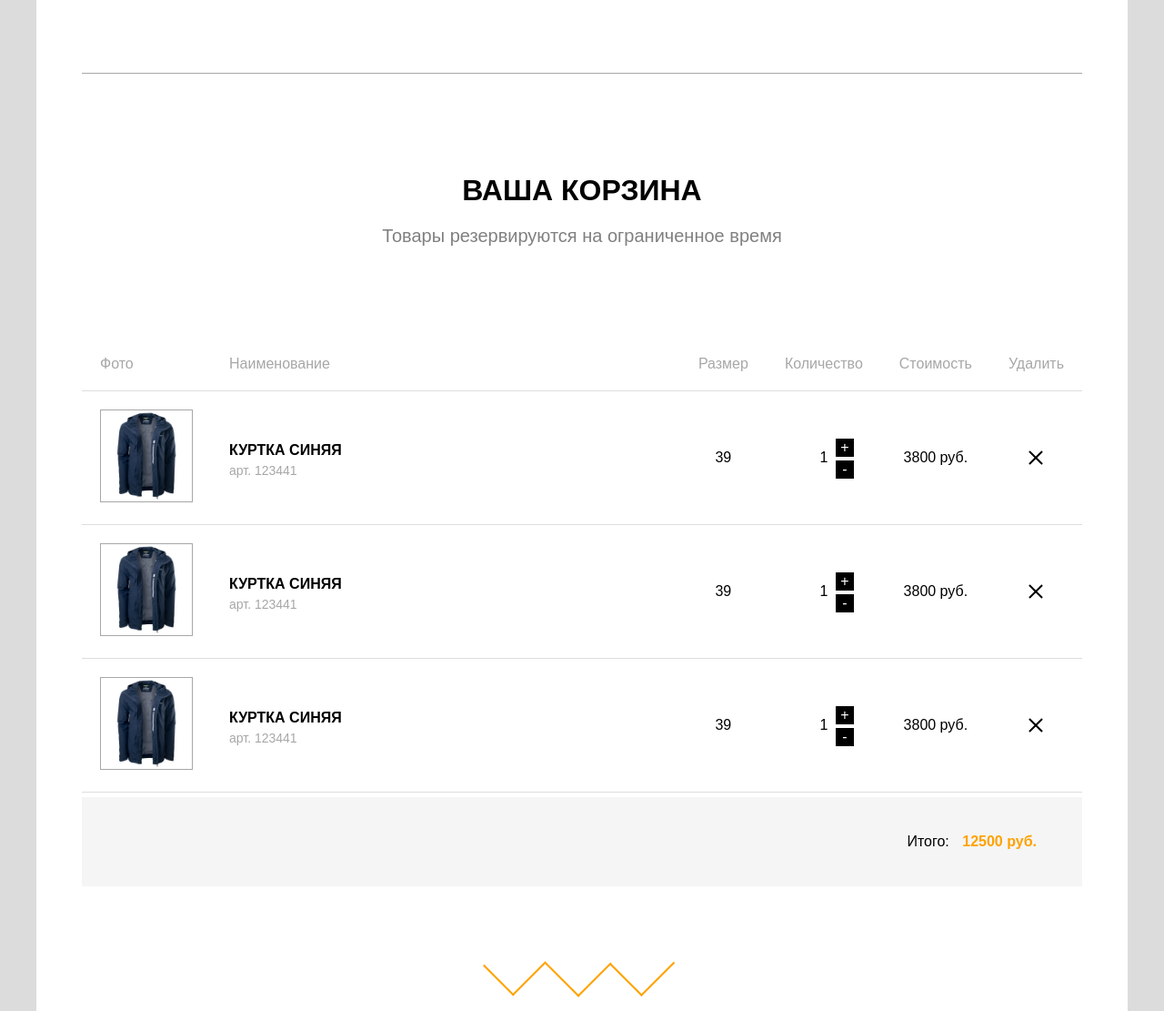
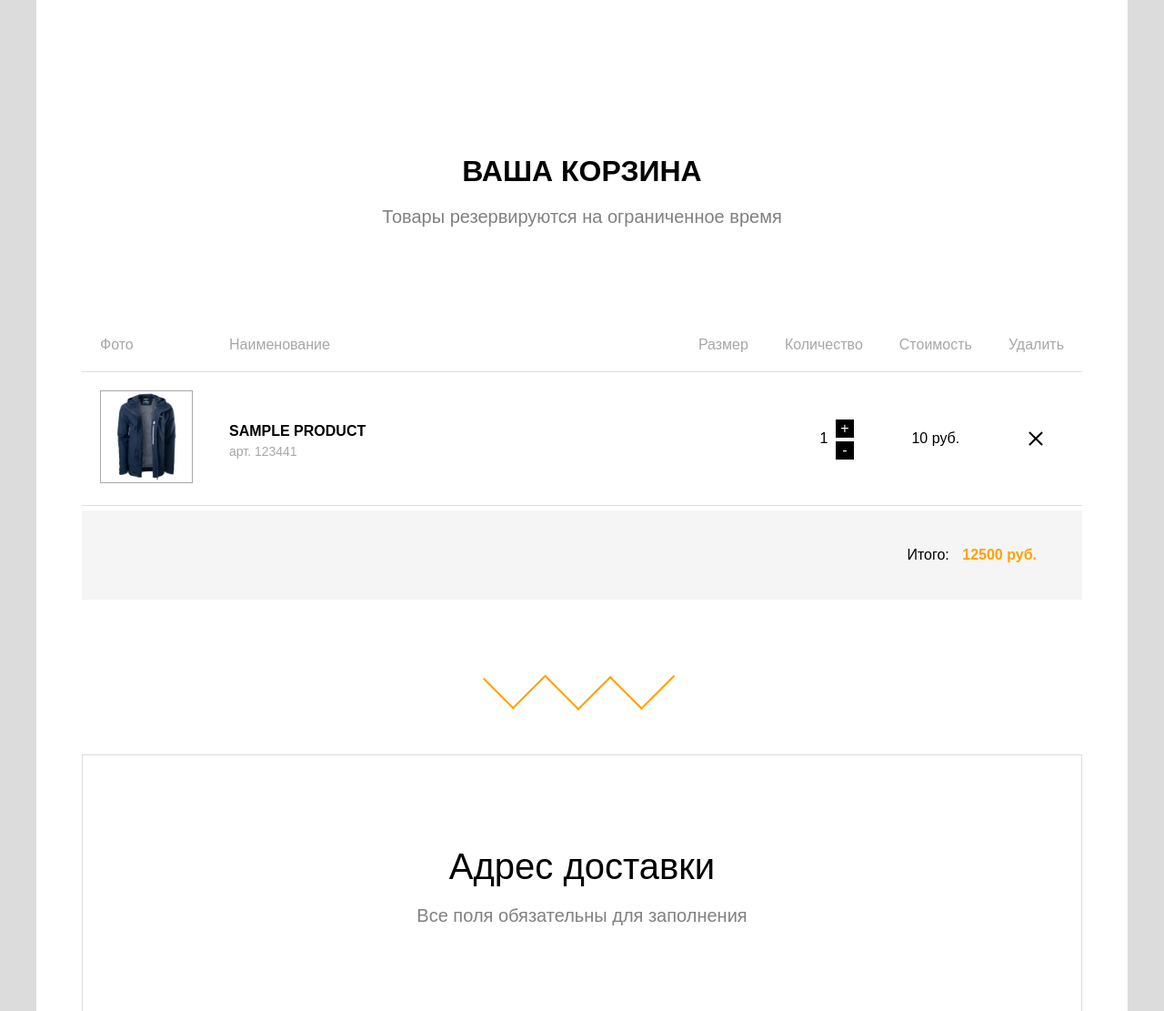
Before and after one commit to damarrus/project2208, a PHP site: template views/cart.php in a window 1280 px wide. Shown: the part 111-1222 px from the top of the page at 91% size. Run offline with PHP 8.4, Linux system fonts and the light colour scheme; the template is opened without the code that fills it: most values are stand-ins (such as "Sample title", 1, 10 or a date in 2020).

Commit message:
Update cart.php

```diff
--- a/views/cart.php
+++ b/views/cart.php
@@ -1,7 +1,7 @@
 <?php require_once '../templates/header.php' ?>
 <link rel="stylesheet" href="../css/cart.css">
 <div class="main">
-    <div class="hr"></div>
+    <!-- <div class="hr"></div> -->
     <div class="main-text">
         <h1 class="main-title">Ваша корзина</h1>
         <h2 class="main-description">Товары резервируются на ограниченное время</h2>
@@ -18,17 +18,20 @@
             <td class="main-cart-column-title">Стоимость</th>
             <td class="main-cart-column-title">Удалить</th>
         </tr>
+            <?php
+                foreach ($products as $product) {
+                    echo '
                     <tr>
                         <td>
                             <div class="main-cart-product-block-img"></div>
                         </td>
                         <td>
                             <div class="main-cart-product-block-name">
-                    <p class="main-cart-product-block-name-title">Куртка синяя</p>
+                                <p class="main-cart-product-block-name-title">' . $product->title . '</p>
                                 <p class="main-cart-product-block-name-articul">арт. 123441</p>
                             </div>
                         </td>
-            <td class="tac">39</td>
+                        <td class="tac"></td>
                         <td class="tac"><div class="amount">1
                             <div class="amount-btn">
                                 <div class="amount-btn-plus">+</div>
@@ -36,55 +39,13 @@
                             </div>
                         </div>
                         </td>
-            <td class="tac">3800 руб.</td>
+                        <td class="tac">' . $product->price . ' руб.</td>
                         <td>
                             <div class="main-cart-product-block-delete"></div>
                         </td>
-        </tr>
-        <tr>
-            <td>
-                <div class="main-cart-product-block-img"></div>
-            </td>
-            <td>
-                <div class="main-cart-product-block-name">
-                    <p class="main-cart-product-block-name-title">Куртка синяя</p>
-                    <p class="main-cart-product-block-name-articul">арт. 123441</p>
-                </div>
-            </td>
-            <td class="tac">39</td>
-            <td class="tac"><div class="amount">1
-                <div class="amount-btn">
-                    <div class="amount-btn-plus">+</div>
-                    <div class="amount-btn-minus">-</div>
-                </div>
-            </div>
-            <td class="tac">3800 руб.</td>
-            <td>
-                <div class="main-cart-product-block-delete"></div>
-            </td>
-        </tr>
-        <tr>
-            <td>
-                <div class="main-cart-product-block-img"></div>
-            </td>
-            <td>
-                <div class="main-cart-product-block-name">
-                    <p class="main-cart-product-block-name-title">Куртка синяя</p>
-                    <p class="main-cart-product-block-name-articul">арт. 123441</p>
-                </div>
-            </td>
-            <td class="tac">39</td>
-            <td class="tac"><div class="amount">1
-                <div class="amount-btn">
-                    <div class="amount-btn-plus">+</div>
-                    <div class="amount-btn-minus">-</div>
-                </div>
-            </div>
-            <td class="tac">3800 руб.</td>
-            <td>
-                <div class="main-cart-product-block-delete"></div>
-            </td>
-        </tr>
+                    </tr>';
+                }
+            ?>
     </table>
     <div class="main-cart-total">
         <div class="main-cart-total-text">Итого: <span class="main-cart-total-text-sum">12500 руб.</span></div>
```
Lines whose indentation alone changed are shown as unchanged.
